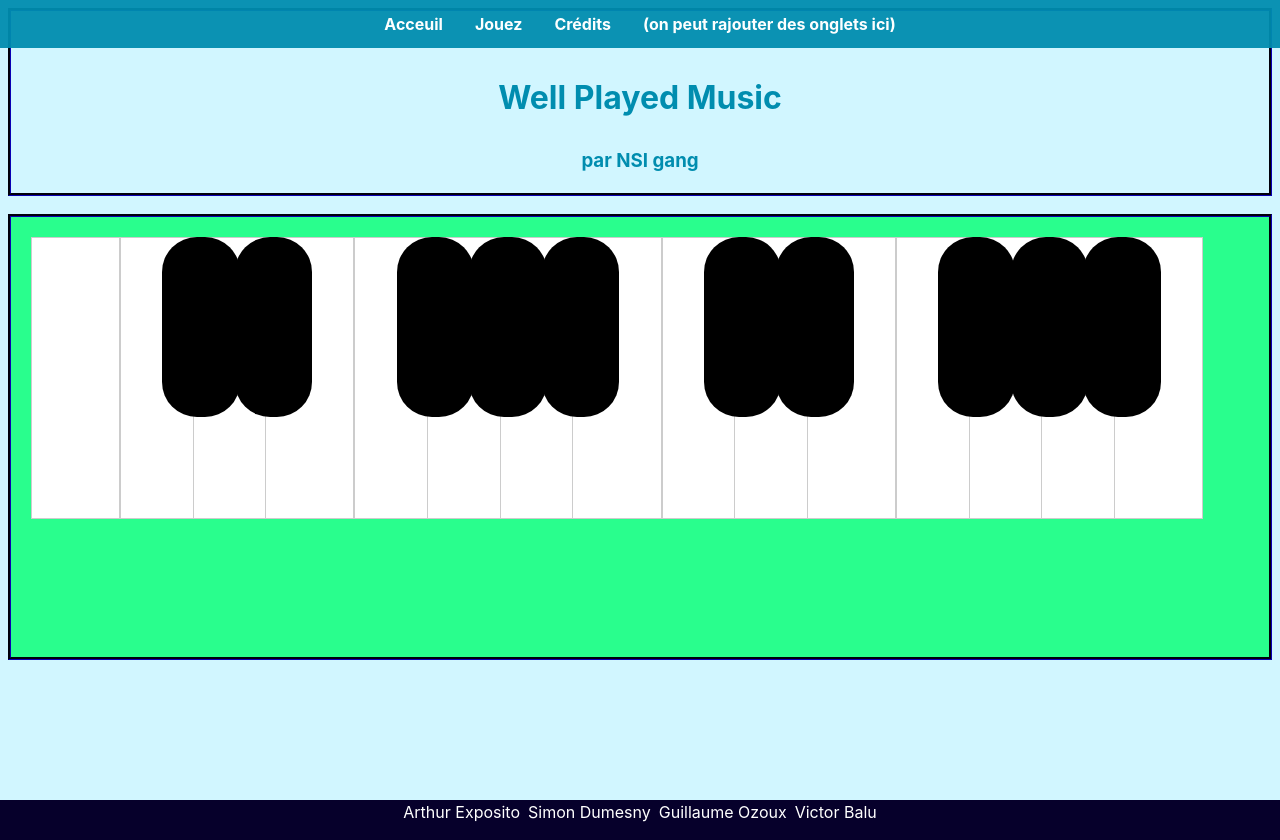
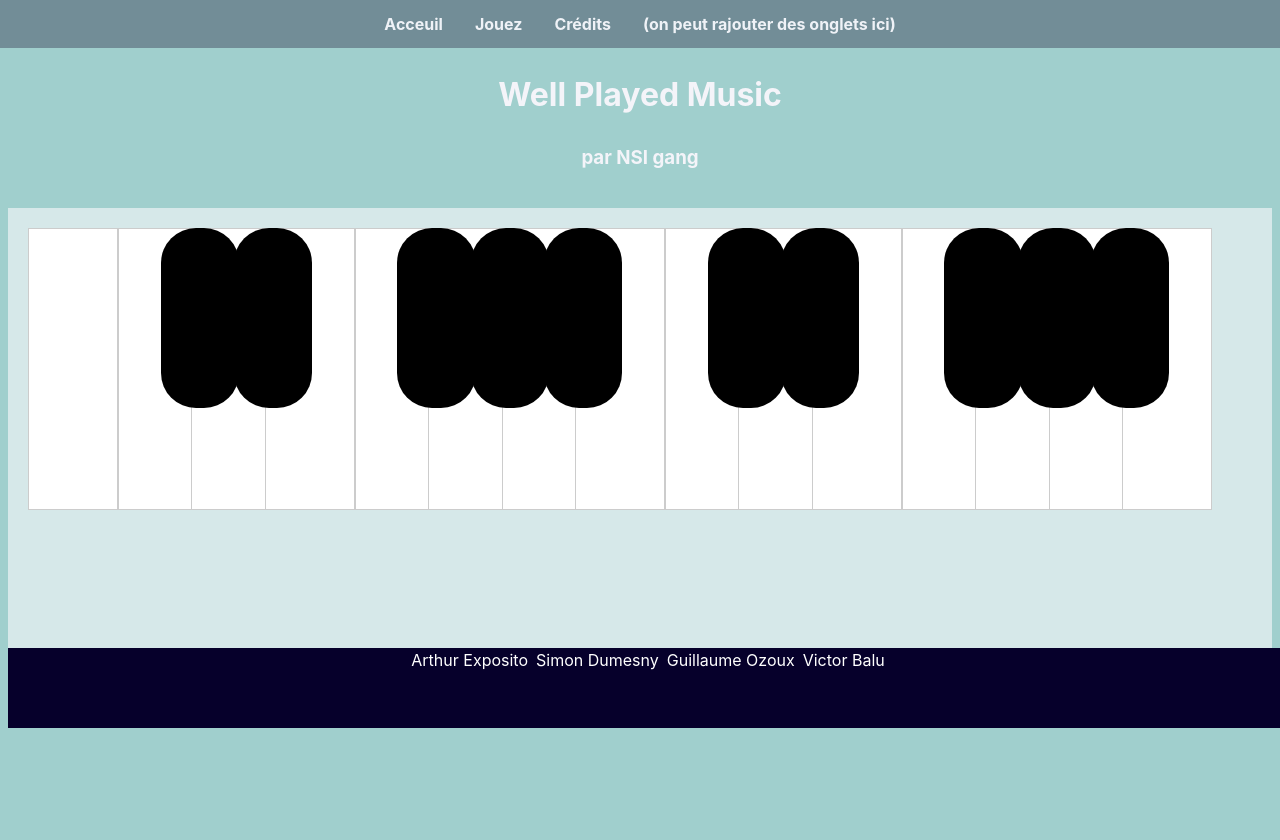
Before and after one commit to well-played-music/well-played-Music, a plain HTML site: page templates/index.html in a window 1280 px wide. After the commit the page ends 800 px from the top, so only its background shows below. Drawn offline with Linux system fonts and the light colour scheme; files that its build step writes are made by us from their sources; files whose address does not match are found by name.

Commit message:
Update style.css

```diff
--- a/static/CSS/style.css
+++ b/static/CSS/style.css
@@ -1,5 +1,20 @@
+:root{
+    --color1 : #000000 ;
+    --color2 : #2F4550 ;
+    --color3 : #5f7683 ;
+    --color4 : #586F7C ;
+    --color-font : #1e3847;
+    --color5 : #708A94 ;
+    --color6 : #88A5AB ;
+    --color7 : #A0CFCD ;
+    --color8 : #9ed1cf ;
+    --color9 : #D6E8E9 ;
+    --color10: #F4F4F9 ;
+
+}
+
 body {
-    background-color: #d1f6ff;
+    background-color: var(--color7);
     background-repeat: no-repeat;
     background-size: cover;
     background-attachment: fixed;
@@ -13,7 +28,7 @@ body {
     left: 0;
     width: 100%;
     height: auto;
-    background-color: rgb(0, 141, 175);
+    background-color: var(--color5);
     overflow: auto;
     white-space: nowrap;
     margin: 0;
@@ -23,7 +38,7 @@ body {
 
 #top-menu a {
     display: inline-block;
-    color: rgb(255, 255, 255);
+    color: var(--color10);
     padding: 14px;
     text-decoration: none;
     font-family: -apple-system, BlinkMacSystemFont, "Segoe UI", Roboto, Oxygen,
@@ -31,15 +46,15 @@ body {
 }
 
 #top-menu a:hover {
-    background-color: #00728d;
+    background-color: var(--color1);
+    border-radius: 10px;
     text-decoration: underline;
 }
 
 #en-tete {
     position: inherit;
-    background-color: rgba(255, 0, 0, 0);
-    border-style: groove;
-    border-color: rgb(5, 0, 95);
+    /*border-style: groove;*/
+    /*border-color: rgb(5, 0, 95);*/
     padding-top: 35px;
     padding-bottom: 2px;
 }
@@ -48,7 +63,7 @@ body {
     text-align: center;
     font-family: -apple-system, BlinkMacSystemFont, "Segoe UI", Roboto, Oxygen,
       Ubuntu, Cantarell, "Open Sans", "Helvetica Neue", sans-serif;
-    color:  rgb(0, 141, 175);
+    color:  var(--color10)  ;
 }
 
 #page_main {
@@ -56,9 +71,9 @@ body {
     top: 105px;
     bottom: 5px;
     padding-right: 50%;
-    background-color: rgba(17, 255, 124, 0.87);
-    border-style: groove;
-    border-color: rgb(5, 0, 95);
+    background-color: var(--color9);
+    /*border-style: groove;*/
+    /*border-color: rgb(5, 0, 95);*/
     background-attachment: fixed;
     text-align: left;
 }
@@ -94,14 +109,11 @@ body {
 
 .bas_de_page {
     position: absolute;
-    top: 100% ;
-    left: 0;
     width: 100%;
-    height:40px;
+    height: 10%;
     background-color: rgb(6, 0, 43);
     overflow: auto;
     white-space: nowrap;
-    margin: 0;
     text-align: center;
 }
 
```
